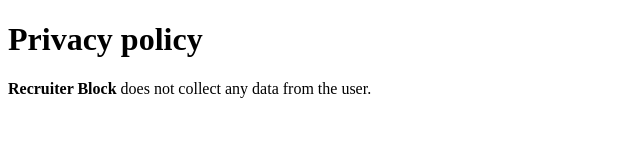
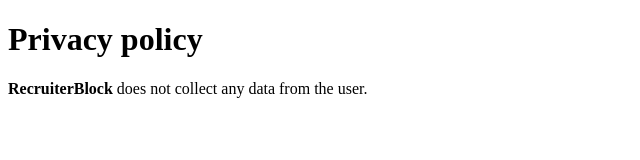
Before and after one commit to fatdzo/fatdzo.github.io, a plain HTML site: page Views/RBPrivacyPolicy.html in a window 1280 px wide. Shown: the full height of the page, 0-640 px from the left. Drawn offline with Linux system fonts and the light colour scheme.

Commit message:
update to privacy policy

```diff
--- a/Views/RBPrivacyPolicy.html
+++ b/Views/RBPrivacyPolicy.html
@@ -7,7 +7,7 @@
 <body>
     <h1>Privacy policy</h1>
     <p>
-        <b>Recruiter Block</b> does not collect any data from the user.
+        <b>RecruiterBlock</b> does not collect any data from the user.
     </p>
 </body>
 </html>
```
